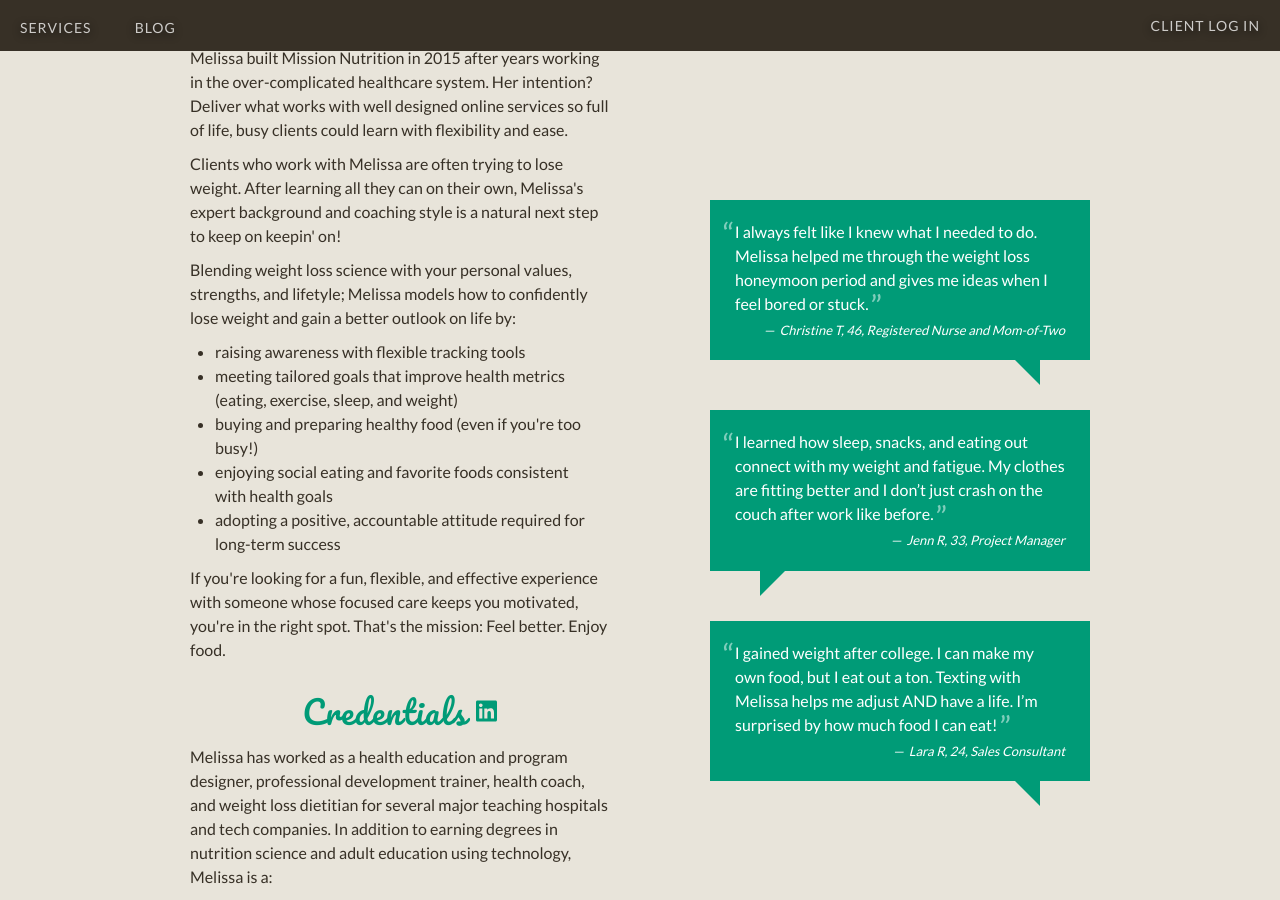
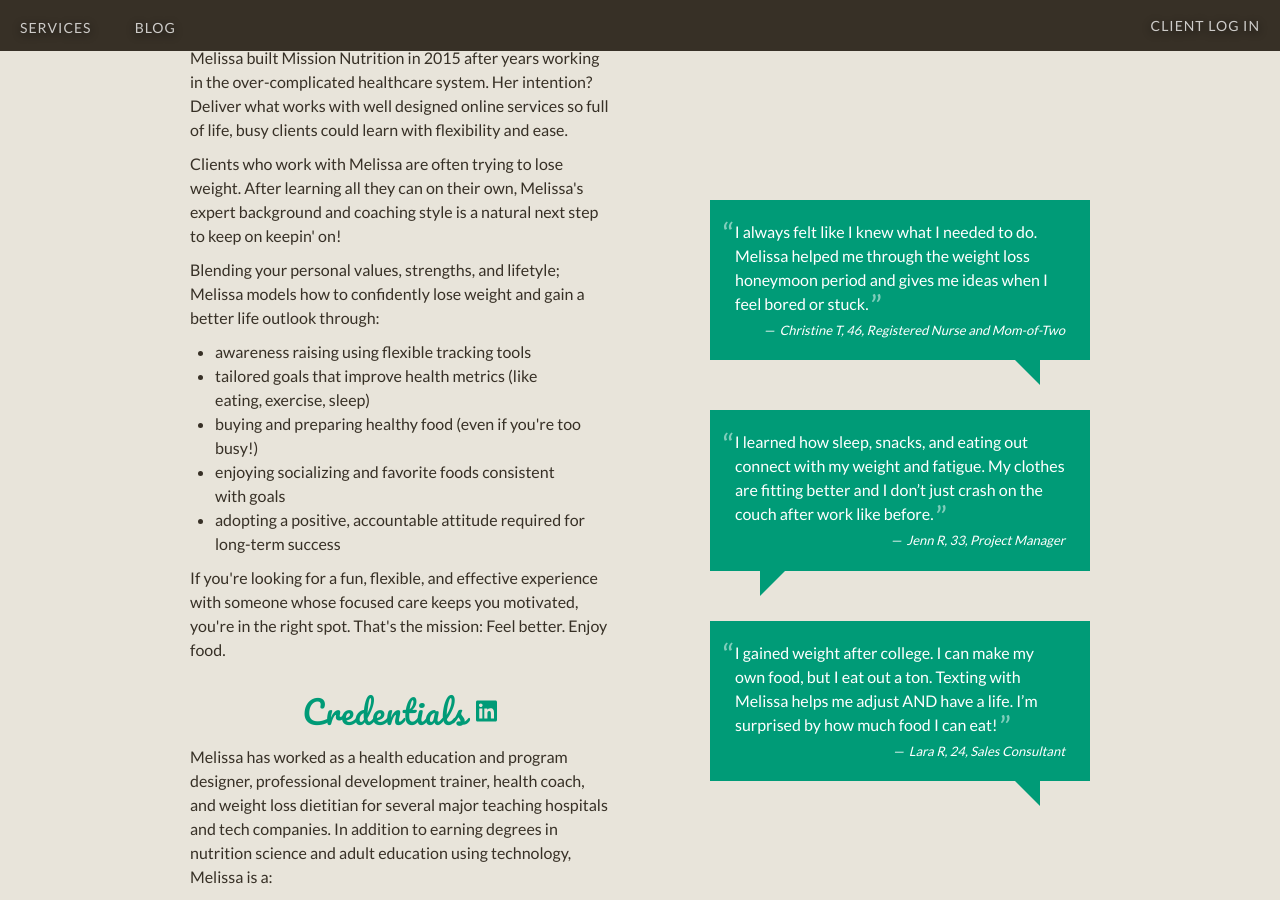
Before and after one commit to davelandry/missionnutrition, a Jekyll site: the page built from index.html, in a window 1280 px wide and 900 px high, scrolled down 662 px. Built offline with Jekyll 4.4.1, drawn with Linux system fonts in a browser that asks for light colours; nearby versions of some CDN libraries.

Commit message:
text update

```diff
--- a/_includes/Bio.html
+++ b/_includes/Bio.html
@@ -10,13 +10,13 @@
    Clients who work with Melissa are often trying to lose weight. After learning all they can on their own, Melissa's expert background and coaching style is a natural next step to keep on keepin' on!
   </p>
   <p>
-    Blending weight loss science with your personal values, strengths, and lifetyle; Melissa models how to confidently lose weight and gain a better outlook on life by:
+    Blending your personal values, strengths, and lifetyle; Melissa models how to confidently lose weight and gain a better life outlook through:
   </p>
   <ul>
-    <li> raising awareness with flexible tracking tools </li>
-    <li> meeting tailored goals that improve health metrics (eating, exercise, sleep, and weight) </li>
+    <li> awareness raising using flexible tracking tools </li>
+    <li> tailored goals that improve health metrics (like eating, exercise, sleep) </li>
     <li> buying and preparing healthy food (even if you're too busy!)</li>
-    <li> enjoying social eating and favorite foods consistent with health goals </li>
+    <li> enjoying socializing and favorite foods consistent with goals </li>
     <li> adopting a positive, accountable attitude required for long-term success </li>
   </ul>
   <p>
```
